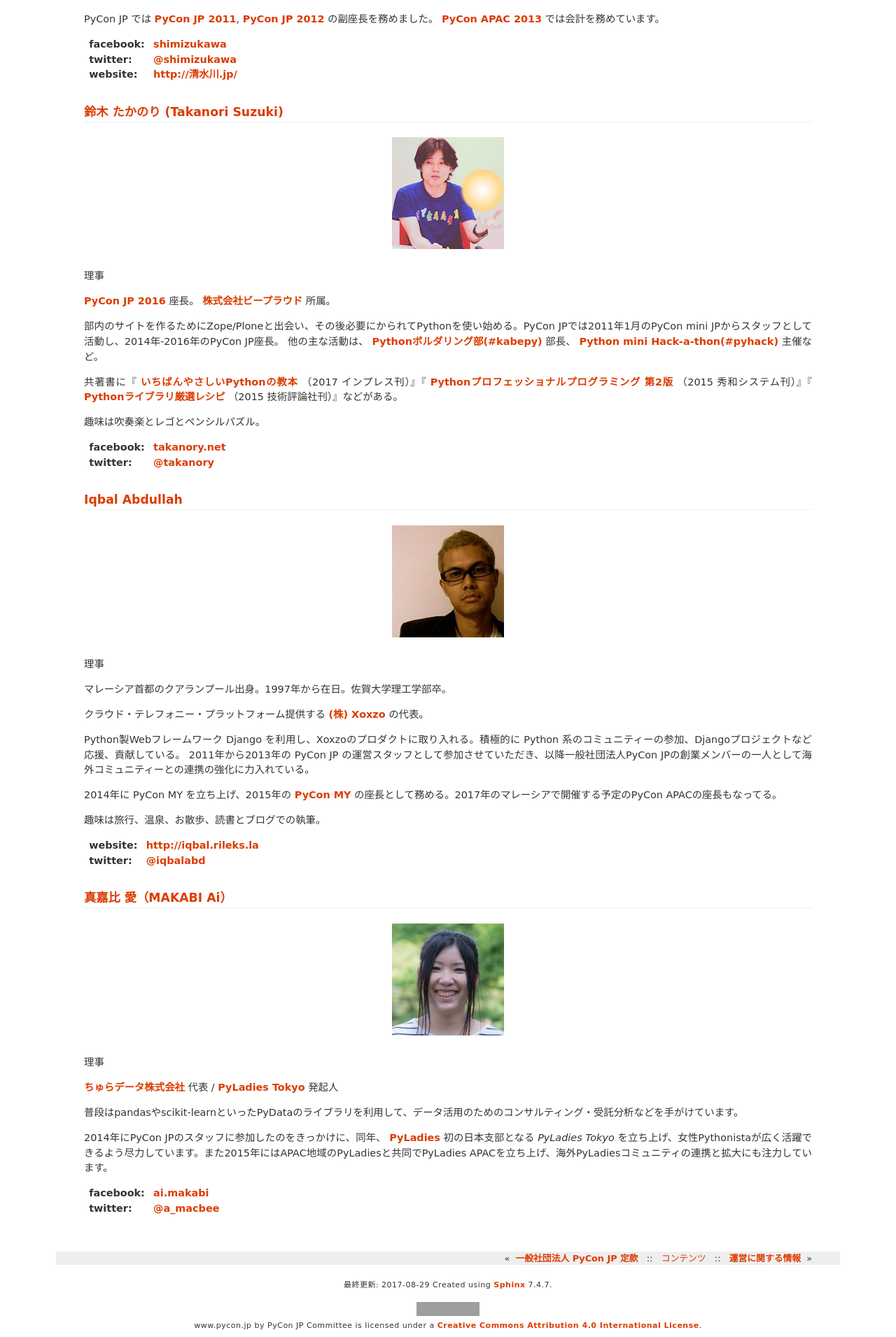
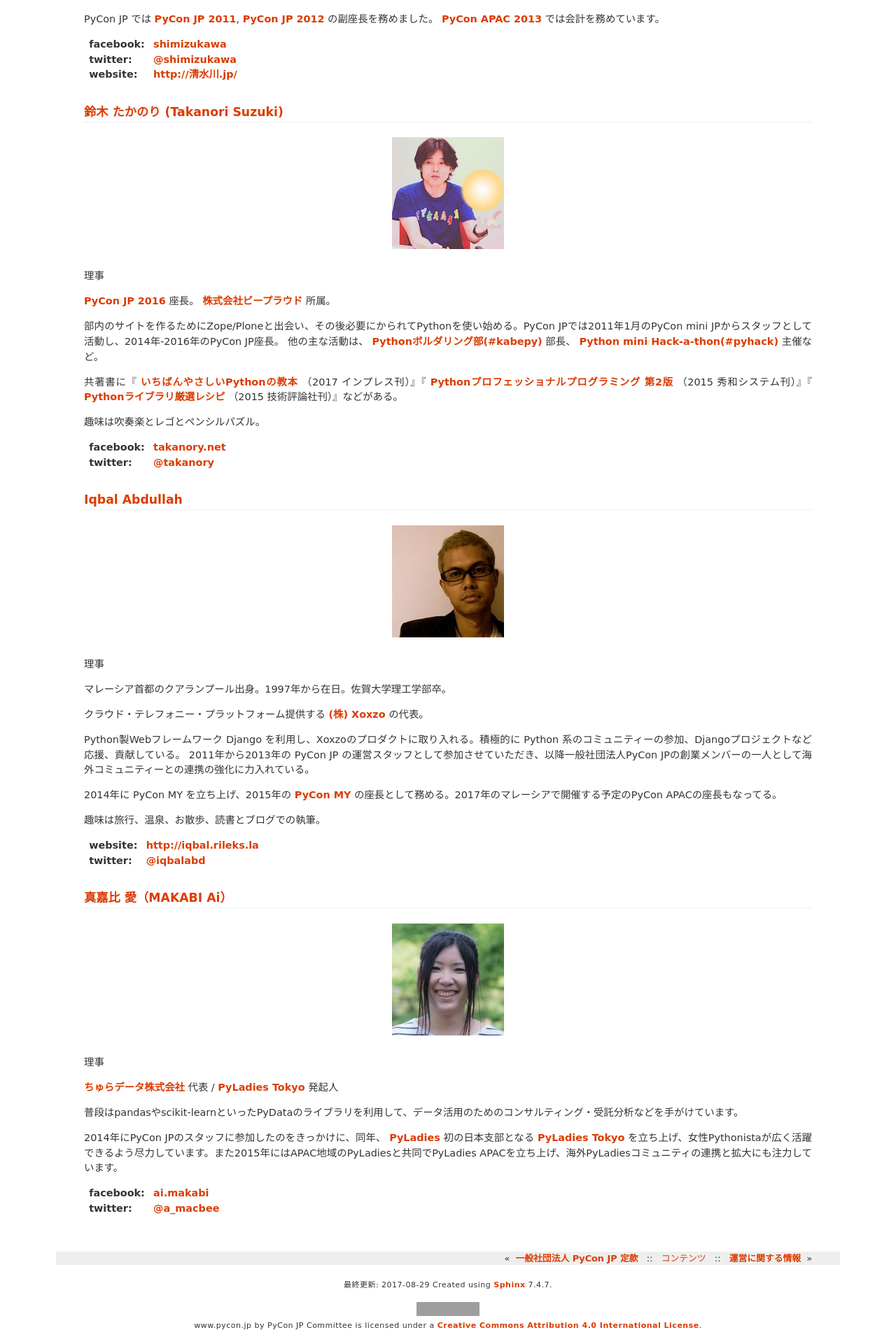
Before and after one commit to pyconjp/www.pycon.jp, a Sphinx documentation site: the page built from source/committee/board.rst, in a window 1280 px wide. Shown: the part 1747-3658 px from the top of the page at 70% size. Built offline with Sphinx 7.4.7, drawn with Linux system fonts in a browser that asks for light colours; grey boxes are pictures that could not be loaded.

Commit message:
fix reST syntax

```diff
--- a/source/committee/board.rst
+++ b/source/committee/board.rst
@@ -122,7 +122,7 @@
 
 普段はpandasやscikit-learnといったPyDataのライブラリを利用して、データ活用のためのコンサルティング・受託分析などを手がけています。
 
-2014年にPyCon JPのスタッフに参加したのをきっかけに、同年、 PyLadies_ 初の日本支部となる `PyLadies Tokyo` を立ち上げ、女性Pythonistaが広く活躍できるよう尽力しています。また2015年にはAPAC地域のPyLadiesと共同でPyLadies APACを立ち上げ、海外PyLadiesコミュニティの連携と拡大にも注力しています。
+2014年にPyCon JPのスタッフに参加したのをきっかけに、同年、 PyLadies_ 初の日本支部となる `PyLadies Tokyo`_ を立ち上げ、女性Pythonistaが広く活躍できるよう尽力しています。また2015年にはAPAC地域のPyLadiesと共同でPyLadies APACを立ち上げ、海外PyLadiesコミュニティの連携と拡大にも注力しています。
 
 :facebook: `ai.makabi`_
 :twitter: `@a_macbee`_
```
